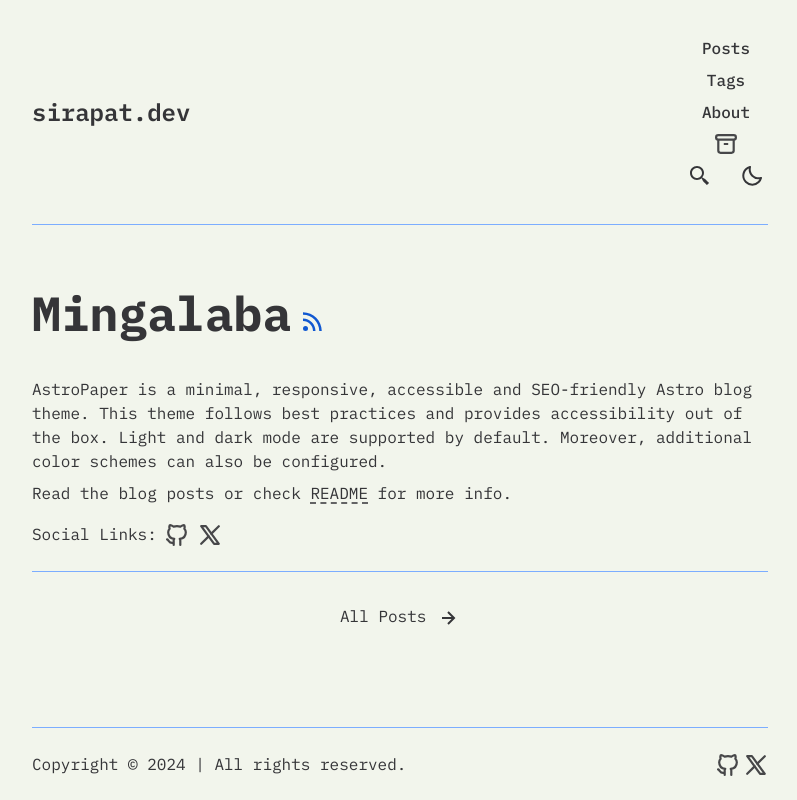
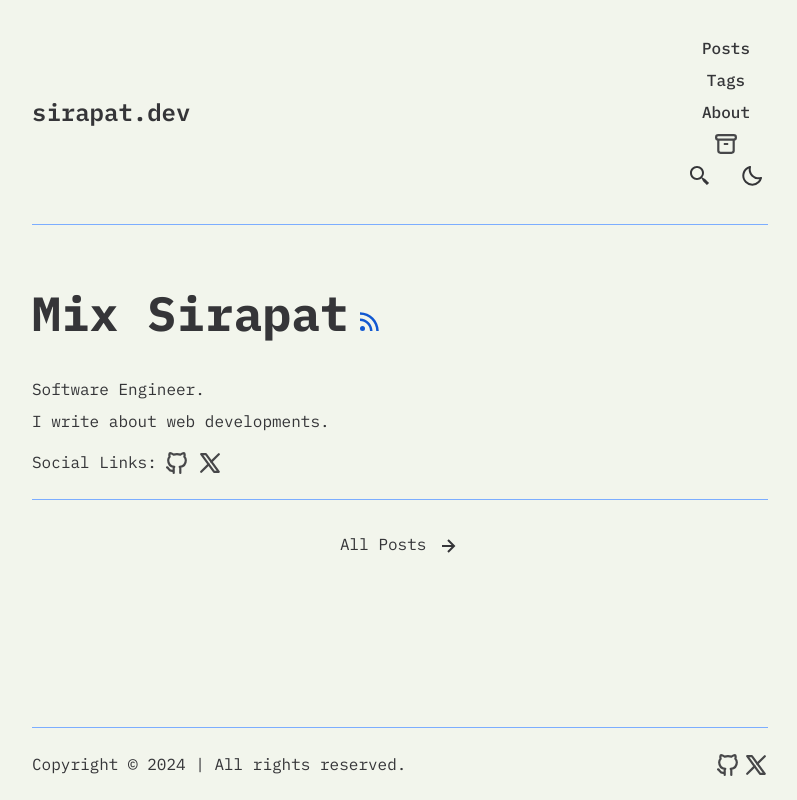
Before and after one commit to extramix/extramix.github.io, an Astro site: page / in a window 1280 px wide. Shown: the whole page, without its empty margins (240-1037 px from the left). Built offline with nearby package versions, Linux system fonts and the light colour scheme; Astro itself is replaced by a stand-in of ours.

Commit message:
add in some details about me

```diff
--- a/src/pages/index.astro
+++ b/src/pages/index.astro
@@ -23,7 +23,7 @@
   <Header />
   <main id="main-content">
     <section id="hero">
-      <h1>Mingalaba</h1>
+      <h1>Mix Sirapat</h1>
       <a
         target="_blank"
         href="/rss.xml"
@@ -42,19 +42,10 @@
       </a>
 
       <p>
-        AstroPaper is a minimal, responsive, accessible and SEO-friendly Astro
-        blog theme. This theme follows best practices and provides accessibility
-        out of the box. Light and dark mode are supported by default. Moreover,
-        additional color schemes can also be configured.
+        Software Engineer.
       </p>
       <p>
-        Read the blog posts or check
-        <LinkButton
-          className="underline decoration-dashed underline-offset-4 hover:text-skin-accent"
-          href="https://github.com/satnaing/astro-paper#readme"
-        >
-          README
-        </LinkButton> for more info.
+        I write about web developments.
       </p>
       {
         // only display if at least one social link is enabled
```
